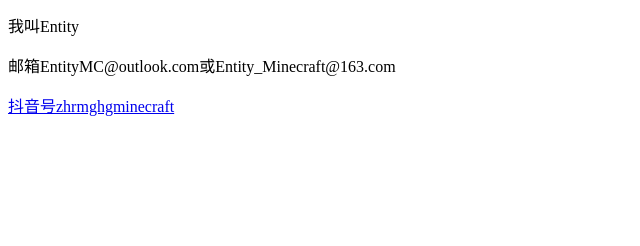
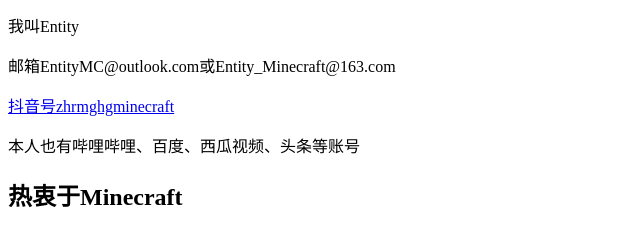
Before and after one commit to EntityMineCraft/index, a plain HTML site: page index.html in a window 1280 px wide. Shown: the part 168-414 px from the top of the page, without its empty margins (0-640 px from the left). Drawn offline with Linux system fonts and the light colour scheme.

Commit message:
Update index.html

```diff
--- a/index.html
+++ b/index.html
@@ -10,5 +10,7 @@
     <p>我叫Entity</p>
     <p>邮箱EntityMC@outlook.com或Entity_Minecraft@163.com</p>
     <a href="https://www.douyin.com/user/MS4wLjABAAAAUuYjr7MPQy-ekullzIlFq0GovqzpmFgapUmTqYmK4cfYy5HOekO4h90w5gc_MeLM">抖音号zhrmghgminecraft</a>
+    <p style:"color:blue">本人也有哔哩哔哩、百度、西瓜视频、头条等账号</p>
+    <h2>热衷于Minecraft</h2>
 </body>
 </html>
```
